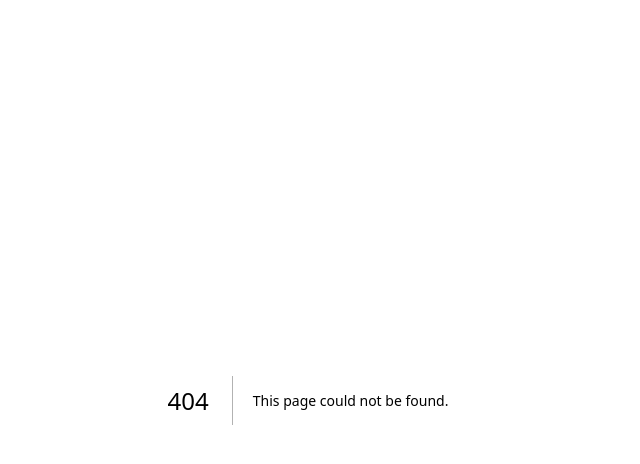
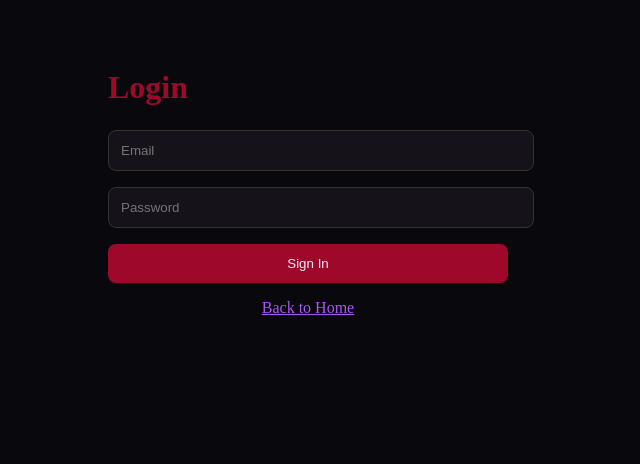
Before and after one commit to PrettyKitty2015/Prettykittys-playfround-v2, a Next.js app: page /login in a window 1280 px wide. Before the commit this address had no page. Shown: the top 464 px of the page, without its empty margins (332-972 px from the left). Built offline with nearby package versions, Linux system fonts and the light colour scheme.

Commit message:
Add Login component with email and password fields

```diff
--- /dev/null
+++ b/app/login/page.tsx
@@ -0,0 +1,33 @@
+'use client'
+import { useState } from 'react'
+
+export default function Login() {
+  const [email, setEmail] = useState('')
+  const [password, setPassword] = useState('')
+
+  return (
+    <div style={{ maxWidth: '400px', margin: '2rem auto', padding: '1rem' }}>
+      <h1 style={{ color: '#9E092B', marginBottom: '1.5rem' }}>Login</h1>
+      <input
+        type="email"
+        placeholder="Email"
+        value={email}
+        onChange={(e) => setEmail(e.target.value)}
+        style={{ width: '100%', padding: '0.75rem', marginBottom: '1rem', background: '#151219', color: '#F2EDF5', border: '1px solid #333', borderRadius: '0.5rem' }}
+      />
+      <input
+        type="password"
+        placeholder="Password"
+        value={password}
+        onChange={(e) => setPassword(e.target.value)}
+        style={{ width: '100%', padding: '0.75rem', marginBottom: '1rem', background: '#151219', color: '#F2EDF5', border: '1px solid #333', borderRadius: '0.5rem' }}
+      />
+      <button style={{ width: '100%', padding: '0.75rem', background: '#9E092B', color: '#F2EDF5', border: 'none', borderRadius: '0.5rem' }}>
+        Sign In
+      </button>
+      <p style={{ marginTop: '1rem', textAlign: 'center' }}>
+        <a href="/" style={{ color: '#A855F7' }}>Back to Home</a>
+      </p>
+    </div>
+  )
+}
```
